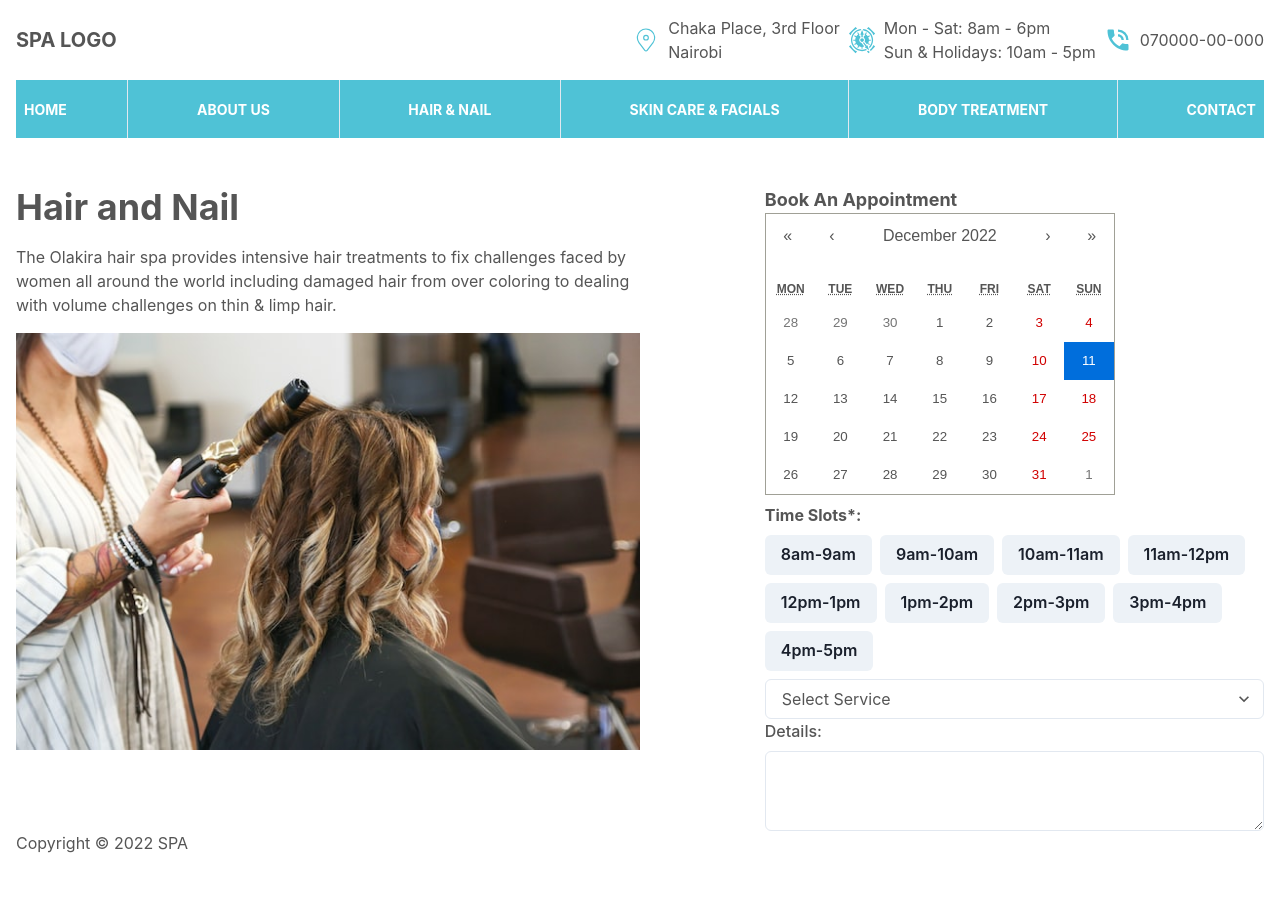
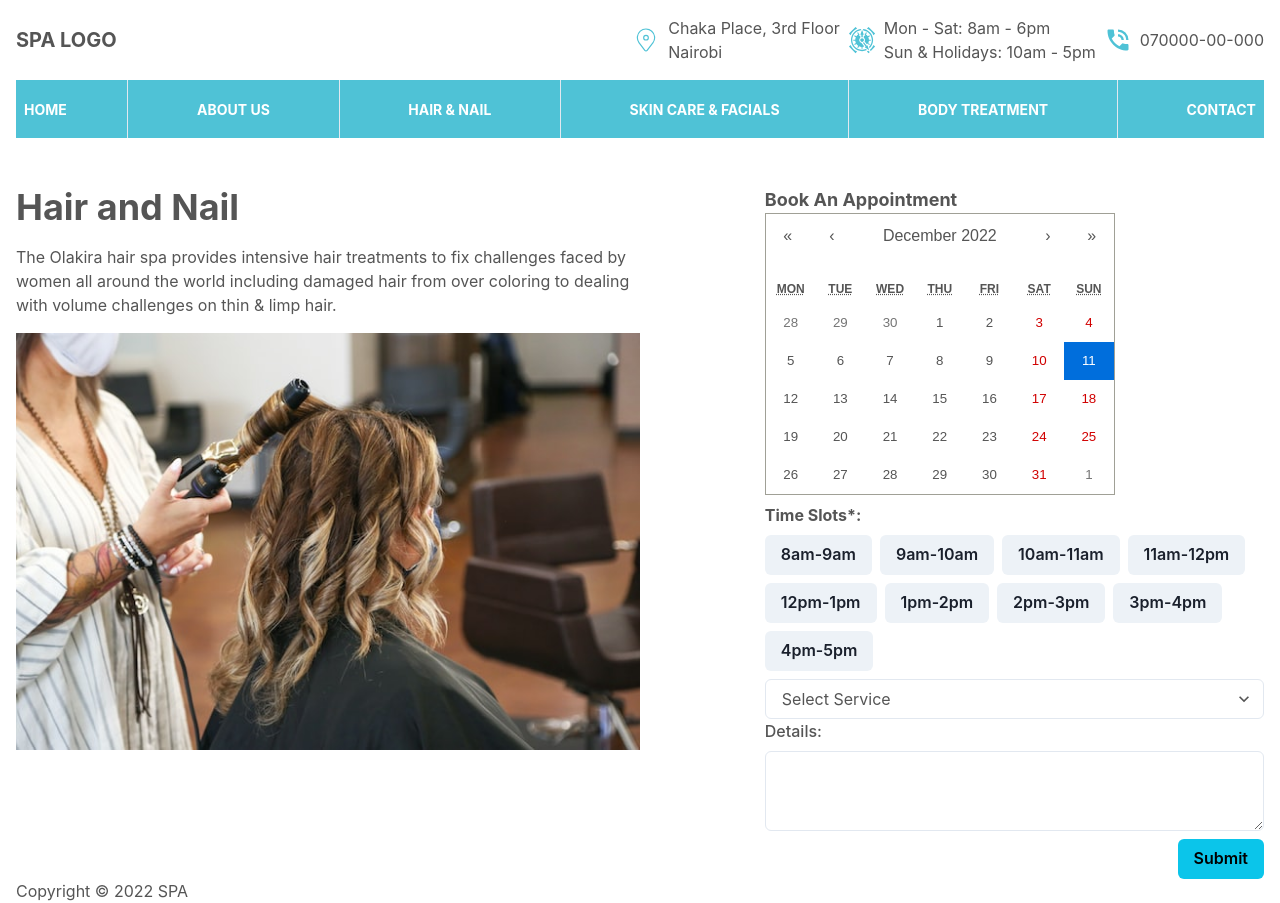
Before and after one commit to benjaminbills/spa, a Next.js app: page /services/hairandnail in a window 1280 px wide. Before the commit the page ends 855 px from the top, so only its background shows below. Built offline with nearby package versions, Linux system fonts and the light colour scheme.

Commit message:
set up form

```diff
--- a/component/CalendarDate.jsx
+++ b/component/CalendarDate.jsx
@@ -1,4 +1,5 @@
 import {
+  Box,
   Button,
   FormControl,
   FormLabel,
@@ -21,6 +22,9 @@ const CalendarDate = () => {
         onChange={setDate}
         defaultActiveStartDate={new Date()}
         value={date}
+        tileDisabled={({ activeStartDate, date, view }) =>
+          date.getDay() > new Date()
+        }
       />
       <Text pt={'2'} pb={'2'} fontWeight={'bold'}>
         Time Slots*:
@@ -61,6 +65,9 @@ const CalendarDate = () => {
         <FormLabel>Details:</FormLabel>
         <Textarea />
       </FormControl>
+      <Box display={'flex'} justifyContent='right' pt='2'>
+        <Button colorScheme={'cyan'}>Submit</Button>
+      </Box>
     </div>
   );
 };
--- a/component/HairNail.jsx
+++ b/component/HairNail.jsx
@@ -4,7 +4,10 @@ import CalendarDate from './CalendarDate';
 const HairNail = () => {
   return (
     <Box pt={12}>
-      <Stack spacing={'10%'} direction={['column', 'row', 'row']}>
+      <Stack
+        spacing={['10%', '5%', '10%']}
+        direction={['column', 'row', 'row']}
+      >
         <Box maxW={['100%', '50%', '50%']}>
           <Heading>Hair and Nail</Heading>
           <Box pt={4}>
@@ -17,7 +20,7 @@ const HairNail = () => {
             <Image pt={4} src='/images/hair1.jpg' />
           </Box>
         </Box>
-        <Box maxW={['100%', '40%', '40%']}>
+        <Box maxW={['100%', '45%', '40%']}>
           <Text as={'h1'} fontSize='lg' fontWeight={'bold'}>
             Book An Appointment
           </Text>
```
